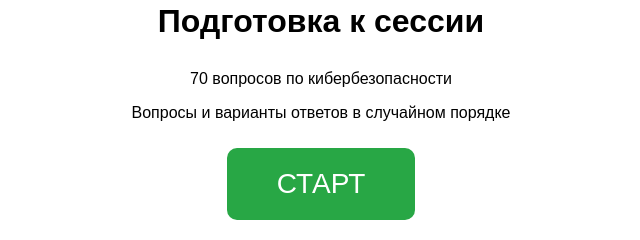
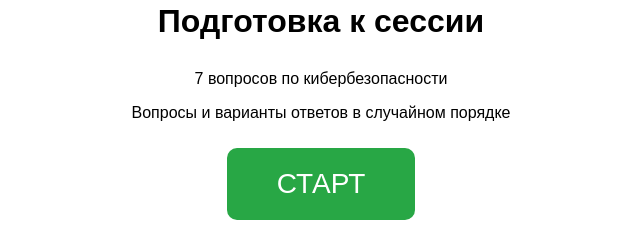
Before and after one commit to abylaixxi/cisco2, a plain HTML site: page index.html in a window 1280 px wide. Shown: the part 314-554 px from the top of the page, 319-959 px from the left. Drawn offline with Linux system fonts and the light colour scheme.

Commit message:
Update index.html

```diff
--- a/index.html
+++ b/index.html
@@ -96,7 +96,7 @@
 
     <div id="start-screen">
         <h1>Подготовка к сессии</h1>
-        <p>70 вопросов по кибербезопасности</p>
+        <p>7 вопросов по кибербезопасности</p>
         <p>Вопросы и варианты ответов в случайном порядке</p>
         <button id="start-btn">СТАРТ</button>
     </div>
```
